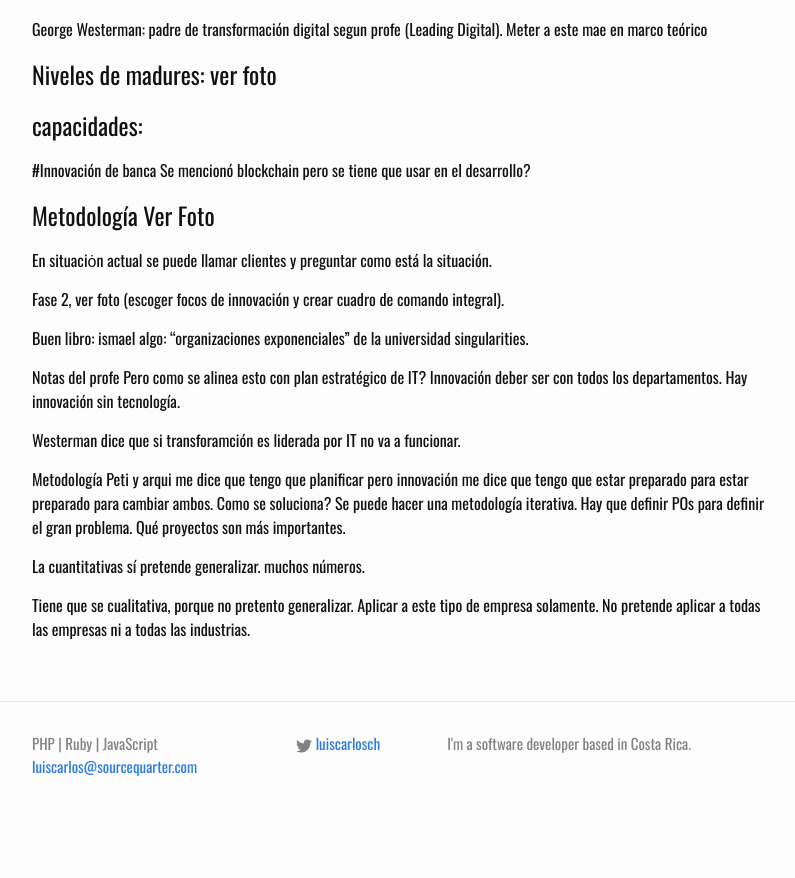
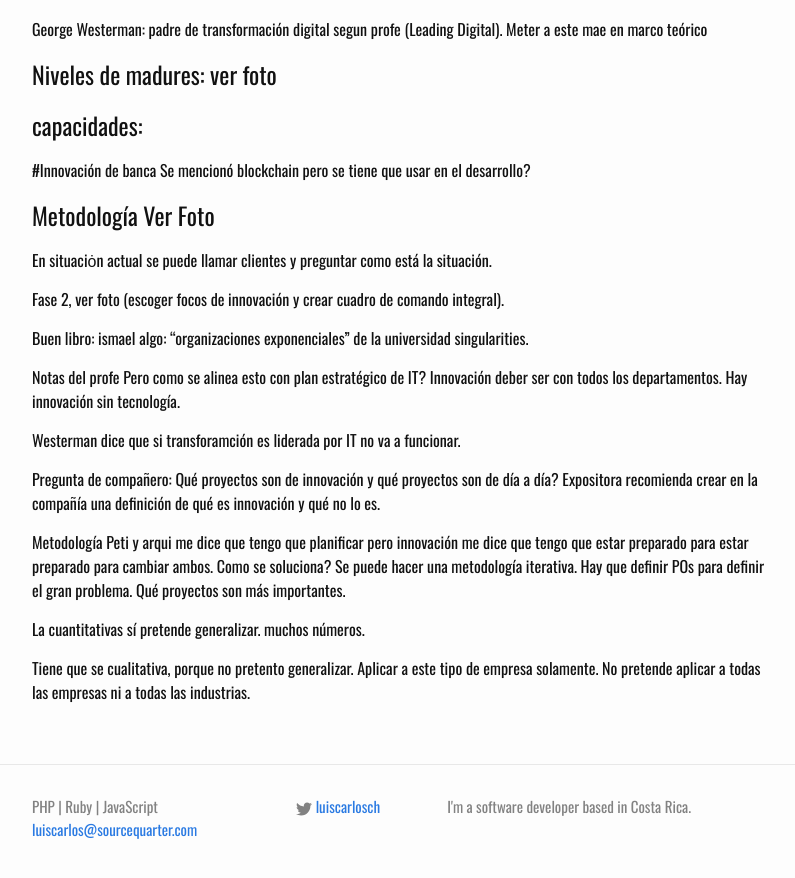
Before and after one commit to lucachaco/sourcequarter-lander, a Jekyll site: the page built from _posts/2017-08-03-bpm.md, in a window 1280 px wide and 900 px high, scrolled down 4998 px. Shown: the top 878 px of the window, without its empty margins (238-1033 px from the left). Built offline with Jekyll 4.4.1, drawn with Linux system fonts in a browser that asks for light colours; our own code applies the rules of GitHub Pages for plain Markdown files; before the commit the page ends 5835 px from its top, so only the background shows below that.

Commit message:
Update 2017-08-03-bpm.md

```diff
--- a/_posts/2017-08-03-bpm.md
+++ b/_posts/2017-08-03-bpm.md
@@ -237,6 +237,8 @@
 
 Westerman dice que si transforamción es liderada por IT no va a funcionar.
 
+Pregunta de compañero: Qué proyectos son de innovación y qué proyectos son de día a día? Expositora recomienda crear en la compañía una definición de qué es innovación y qué no lo es.
+
 Metodología
 Peti y arqui me dice que tengo que planificar pero innovación me dice que tengo que estar preparado para estar preparado para cambiar ambos.
 Como se soluciona? Se puede hacer una metodología iterativa. Hay que definir POs para definir el gran problema. Qué proyectos son más importantes.
```
